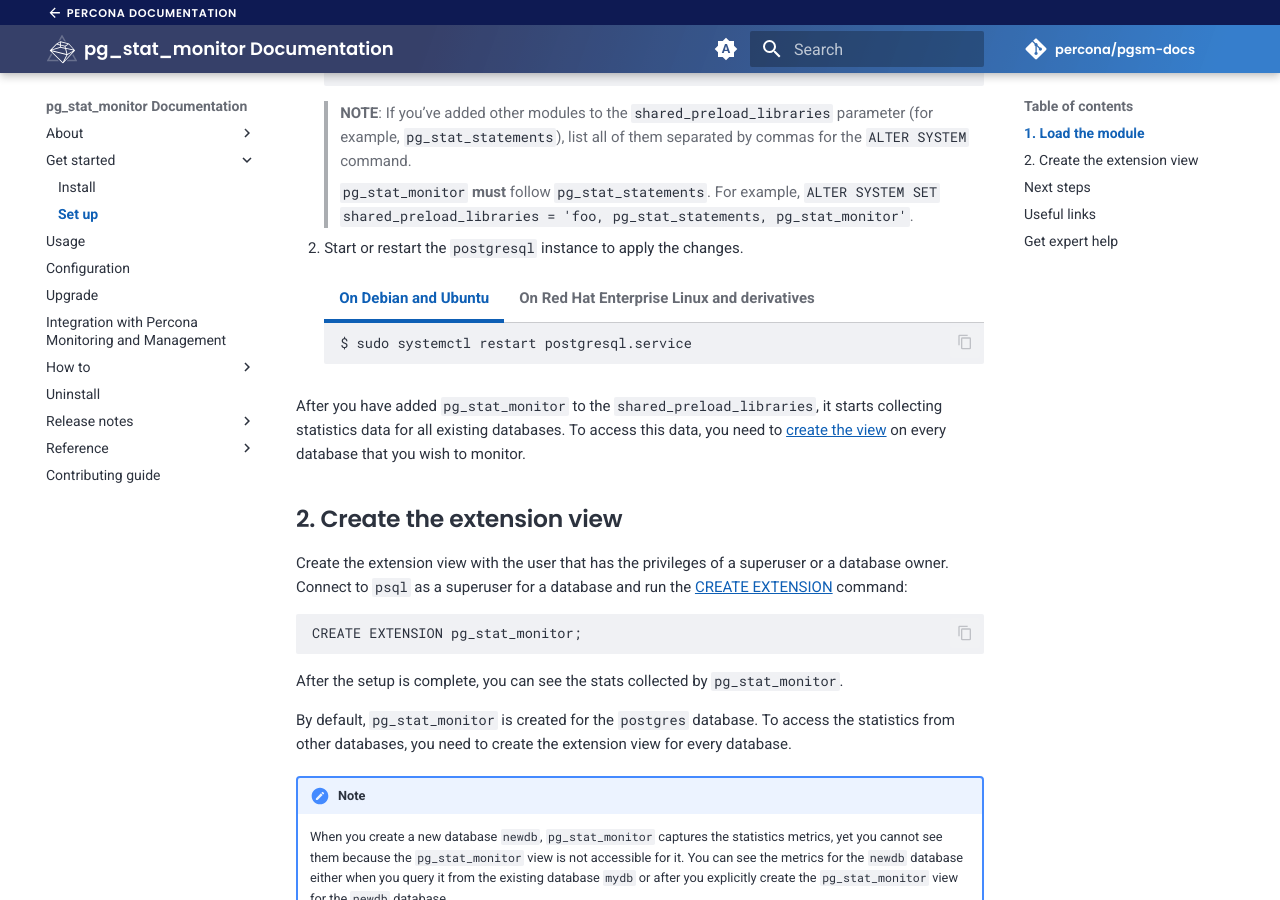
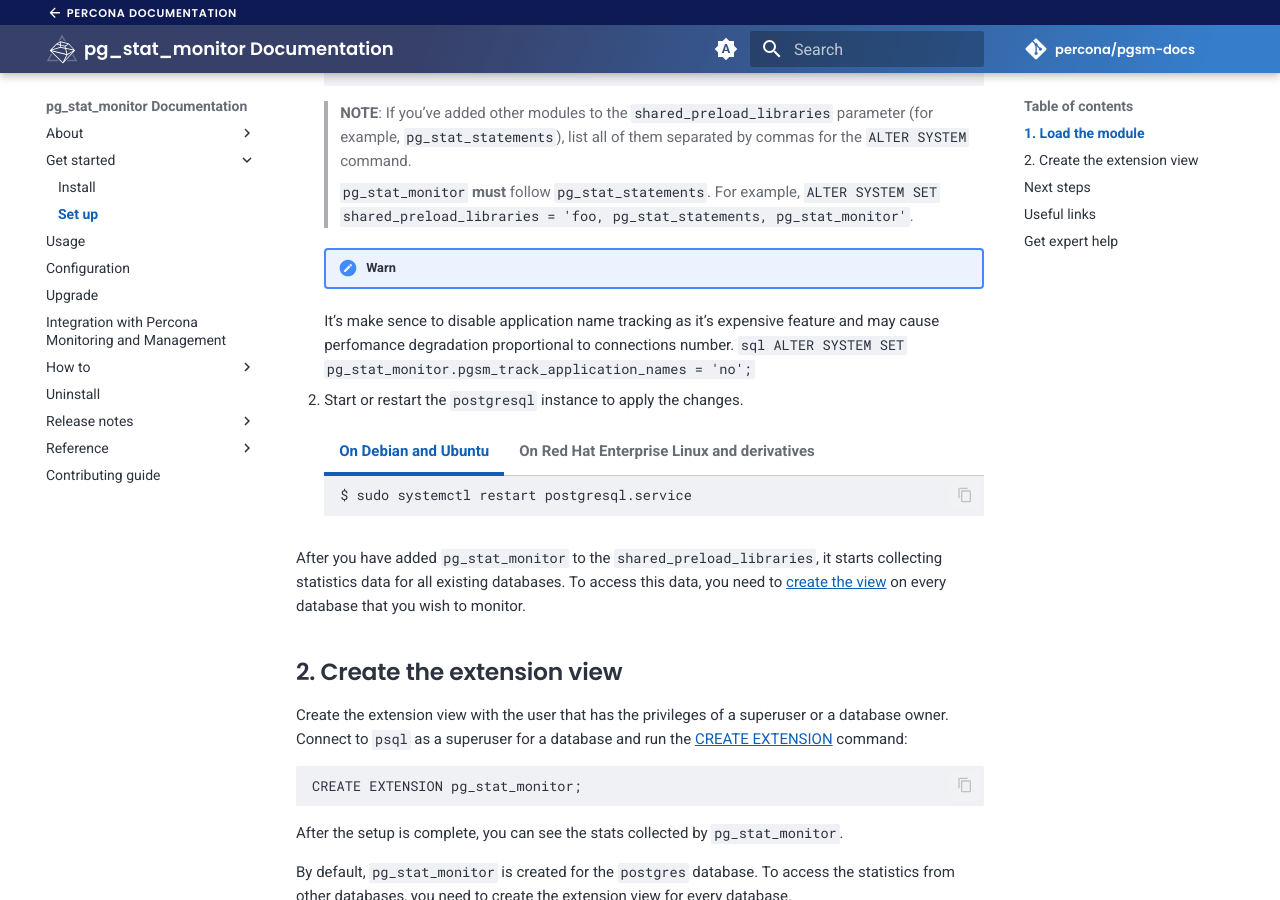
Before and after one commit to percona/pgsm-docs, an MkDocs documentation site: the page built from docs/setup.md, in a window 1280 px wide and 900 px high, scrolled down 367 px. Built offline with MkDocs 1.6.1 and Material for MkDocs 9.7.7, drawn with Linux system fonts in a browser that asks for light colours; nearby versions of some CDN libraries; comment, search, counter and statistics services are not loaded; the version menu is left out.

Commit message:
Add warning about perfomance degradation when app names are tracked

````diff
--- a/docs/setup.md
+++ b/docs/setup.md
@@ -16,7 +16,15 @@ Load `pg_stat_monitor` at the start time by adding it to the `shared_preload_lib
     >
     >`pg_stat_monitor` **must** follow `pg_stat_statements`. For example, `ALTER SYSTEM SET shared_preload_libraries = 'foo, pg_stat_statements, pg_stat_monitor'`.
 
-2. Start or restart the `postgresql` instance to apply the changes.
+    !!! warn
+
+       It's make sence to disable application name tracking as it's expensive feature and may cause perfomance degradation proportional to connections number.
+         ```sql
+        ALTER SYSTEM SET pg_stat_monitor.pgsm_track_application_names = 'no';
+        ```
+
+
+3. Start or restart the `postgresql` instance to apply the changes.
 
     === "On Debian and Ubuntu"
 
````
